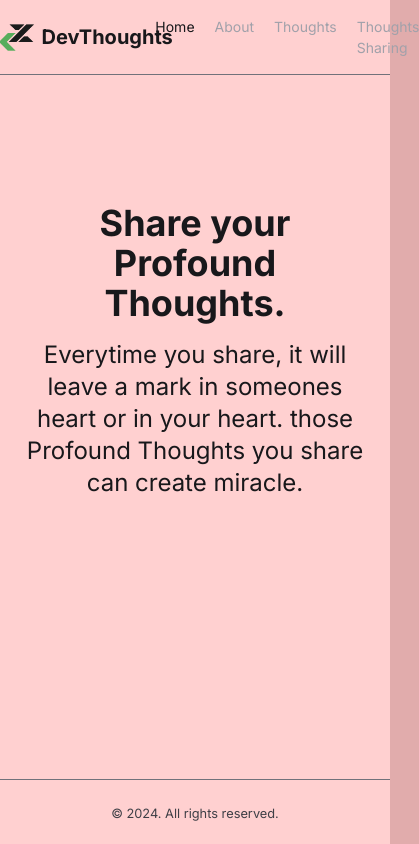
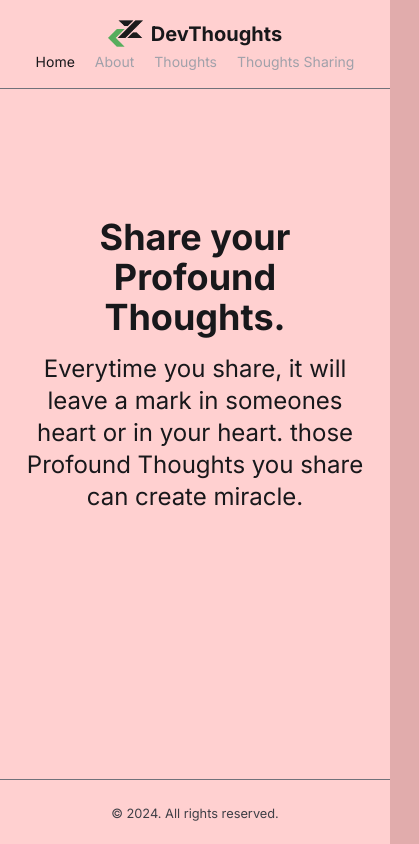
Before and after one commit to Dz-devz/dzdev-blog, a Next.js app: page / in a window 390 px wide. Shown: the whole page, 419 px wide, since content can reach past the window. Built offline with nearby package versions, Linux system fonts and the light colour scheme.

Commit message:
chore: fix mobile responsiveness

```diff
--- a/src/components/header.tsx
+++ b/src/components/header.tsx
@@ -26,7 +26,7 @@ const navLinks = [
 export default function Header() {
   const pathName = usePathname();
   return (
-    <header className="flex justify-between items-center py-4 px-4 border-b border-b-zinc-500">
+    <header className="flex justify-between items-center py-4 px-4 border-b border-b-zinc-500 max-[545px]:flex-col">
       <Link
         href="/"
         className="flex flex-row items-center gap-2 text-xl font-bold justify-center"
--- a/src/components/posts-list.tsx
+++ b/src/components/posts-list.tsx
@@ -1,15 +1,10 @@
 import prisma from "@/lib/db";
 import Link from "next/link";
-
-// interface PostProps {
-//     id: number;
-//     title: string;
-// }
 
 export default async function PostList() {
   const posts = await prisma.post.findMany();
   return (
-    <ul className="text-xl w-[600px] mr-auto ml-auto">
+    <ul className="text-xl flex items-center justify-center mr-auto ml-auto">
       {posts.map((post) => (
         <li
           key={post.id}
```
